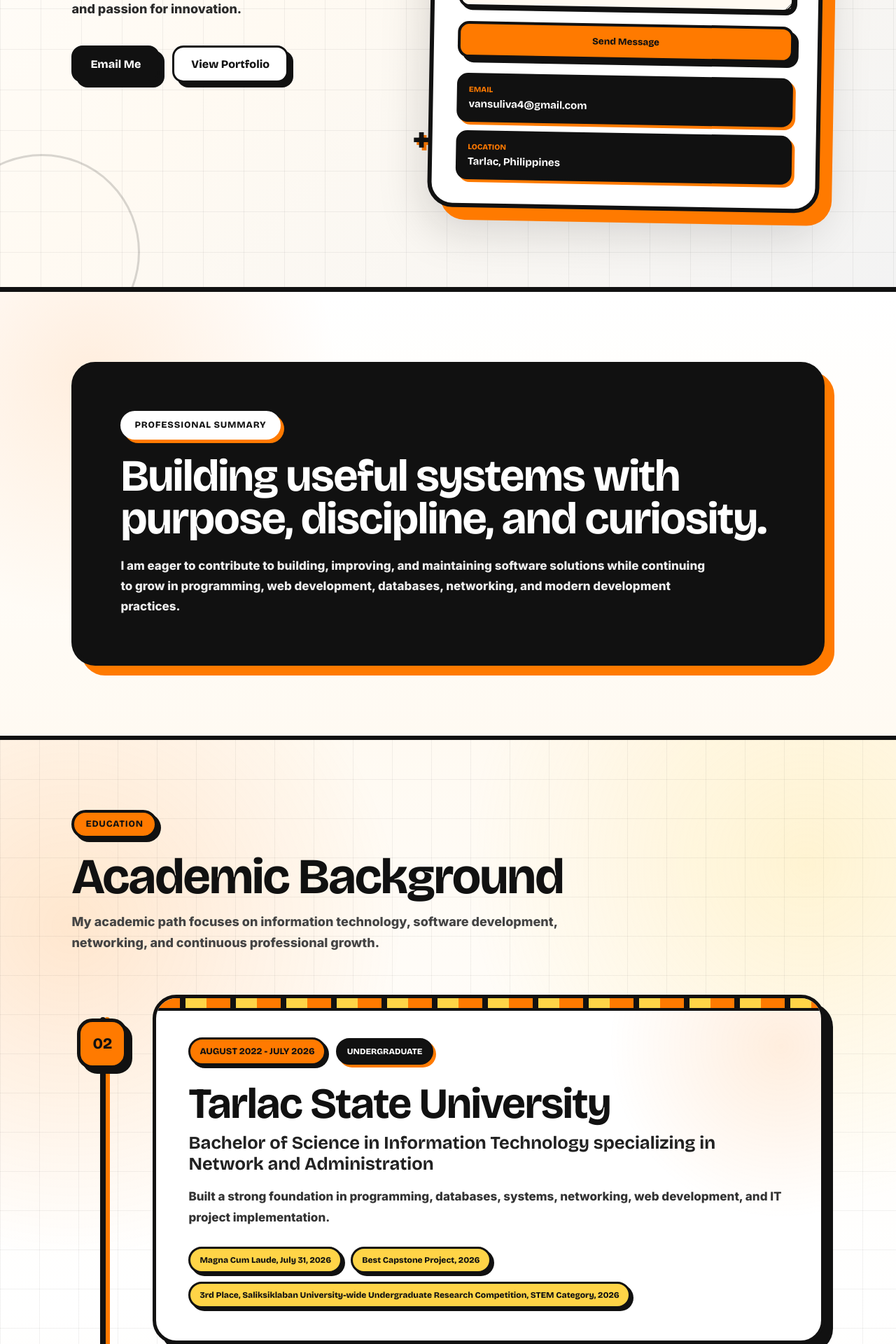
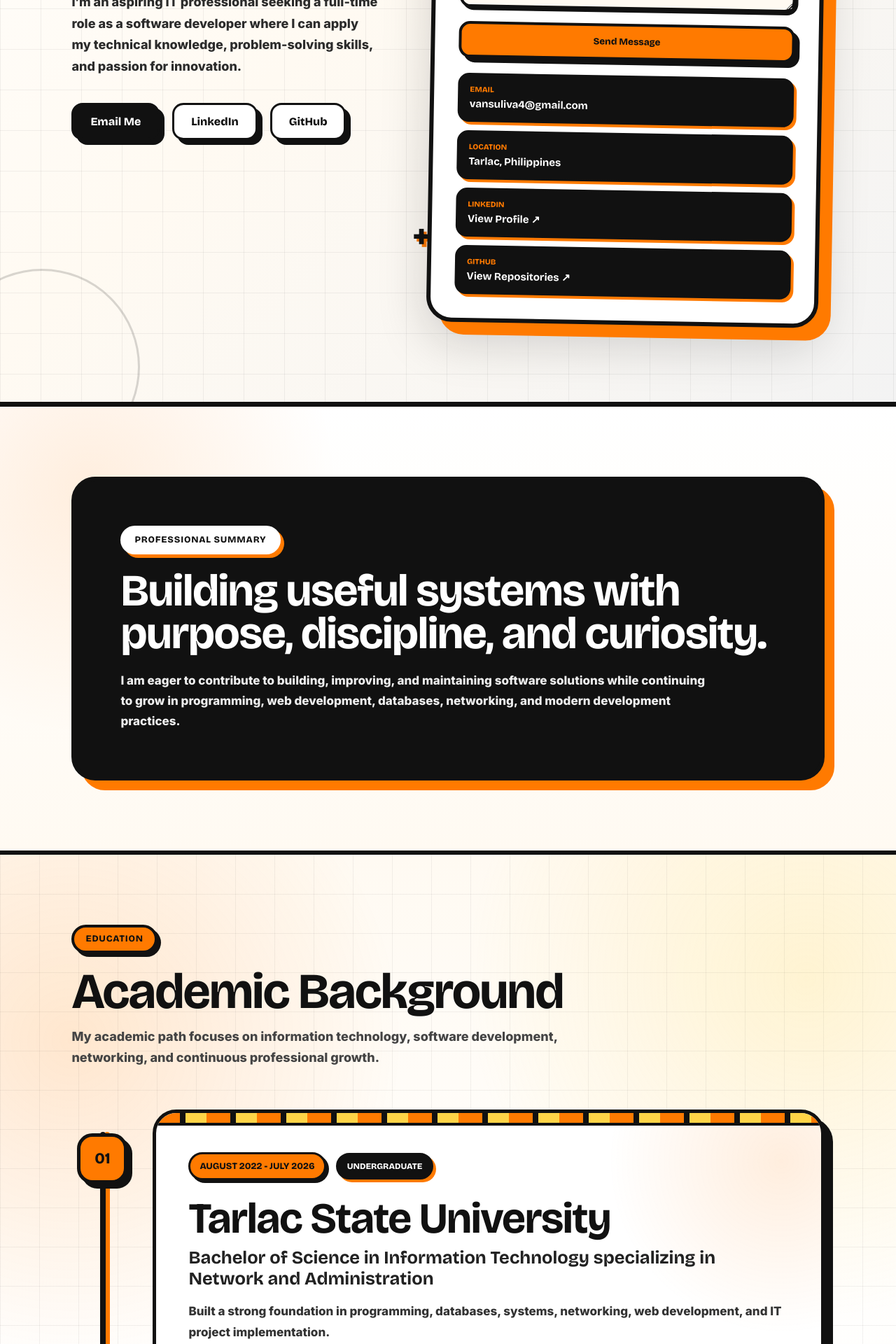
Before and after one commit to vrash12/frontend, a React (Vite) app: page /about in a window 1280 px wide. Shown: the part 840-2760 px from the top of the page at 70% size. Built offline with nearby package versions, Linux system fonts and the light colour scheme; no server answers.

Commit message:
Added linkedin

```diff
--- a/src/pages/About.tsx
+++ b/src/pages/About.tsx
@@ -1,5 +1,11 @@
 import { useState } from "react";
 import type { FormEvent } from "react";
+
+const linkedInUrl =
+  "https://www.linkedin.com/in/van-rodolf-suliva-779569380/";
+
+const githubUrl =
+  "https://github.com/YOUR-GITHUB-USERNAME";
 
 const skillGroups = [
   {
@@ -12,7 +18,14 @@ const skillGroups = [
   },
   {
     title: "Backend Development",
-    items: ["Django", "Laravel", "Flask", "Node.js", "Spring Boot", "PHP"],
+    items: [
+      "Django",
+      "Laravel",
+      "Flask",
+      "Node.js",
+      "Spring Boot",
+      "PHP",
+    ],
   },
   {
     title: "Mobile Development",
@@ -64,20 +77,28 @@ const emptyContactForm: ContactForm = {
 };
 
 function About() {
-  const [contactForm, setContactForm] = useState<ContactForm>(emptyContactForm);
+  const [contactForm, setContactForm] =
+    useState<ContactForm>(emptyContactForm);
+
   const [formNotice, setFormNotice] = useState("");
 
-  function updateContactForm(field: keyof ContactForm, value: string) {
+  function updateContactForm(
+    field: keyof ContactForm,
+    value: string
+  ) {
     setContactForm((current) => ({
       ...current,
       [field]: value,
     }));
   }
 
-  function handleContactSubmit(event: FormEvent<HTMLFormElement>) {
+  function handleContactSubmit(
+    event: FormEvent<HTMLFormElement>
+  ) {
     event.preventDefault();
 
     const subject = `Portfolio Inquiry from ${contactForm.name}`;
+
     const body = `
 Name: ${contactForm.name}
 Email: ${contactForm.email}
@@ -96,10 +117,22 @@ ${contactForm.message}
   return (
     <main className="about-page neo-about-page">
       <section className="about-hero-neo about-hero-refined">
-        <div className="about-hero-pattern" aria-hidden="true">
-          <span className="about-plus about-plus-one">+</span>
-          <span className="about-plus about-plus-two">+</span>
-          <span className="about-plus about-plus-three">+</span>
+        <div
+          className="about-hero-pattern"
+          aria-hidden="true"
+        >
+          <span className="about-plus about-plus-one">
+            +
+          </span>
+
+          <span className="about-plus about-plus-two">
+            +
+          </span>
+
+          <span className="about-plus about-plus-three">
+            +
+          </span>
+
           <span className="about-orbit about-orbit-one" />
           <span className="about-orbit about-orbit-two" />
         </div>
@@ -113,23 +146,38 @@ ${contactForm.message}
           </h1>
 
           <p>
-            I’m an aspiring IT professional seeking a full-time role as a
-            software developer where I can apply my technical knowledge,
-            problem-solving skills, and passion for innovation.
+            I’m an aspiring IT professional seeking a
+            full-time role as a software developer where I
+            can apply my technical knowledge, problem-solving
+            skills, and passion for innovation.
           </p>
 
           <div className="about-hero-actions">
-            <a href="mailto:vansuliva4@gmail.com" className="btn">
+            <a
+              href="mailto:vansuliva4@gmail.com"
+              className="btn"
+            >
               Email Me
             </a>
 
             <a
-              href="https://vrash12.github.io/van-portfolio/"
+              href={linkedInUrl}
               target="_blank"
               rel="noreferrer"
               className="btn btn-outline"
+              aria-label="Open Van Rodolf Suliva's LinkedIn profile"
             >
-              View Portfolio
+              LinkedIn
+            </a>
+
+            <a
+              href={githubUrl}
+              target="_blank"
+              rel="noreferrer"
+              className="btn btn-outline"
+              aria-label="Open Van Rodolf Suliva's GitHub profile"
+            >
+              GitHub
             </a>
           </div>
         </div>
@@ -143,18 +191,26 @@ ${contactForm.message}
           <h2>Let’s build something useful.</h2>
 
           <p>
-            Send a short message about your project, collaboration, internship,
-            or software development opportunity.
+            Send a short message about your project,
+            collaboration, internship, or software development
+            opportunity.
           </p>
 
-          <form className="about-contact-form" onSubmit={handleContactSubmit}>
+          <form
+            className="about-contact-form"
+            onSubmit={handleContactSubmit}
+          >
             <label>
               Name
+
               <input
                 type="text"
                 value={contactForm.name}
                 onChange={(event) =>
-                  updateContactForm("name", event.target.value)
+                  updateContactForm(
+                    "name",
+                    event.target.value
+                  )
                 }
                 placeholder="Your name"
                 required
@@ -163,11 +219,15 @@ ${contactForm.message}
 
             <label>
               Email
+
               <input
                 type="email"
                 value={contactForm.email}
                 onChange={(event) =>
-                  updateContactForm("email", event.target.value)
+                  updateContactForm(
+                    "email",
+                    event.target.value
+                  )
                 }
                 placeholder="your@email.com"
                 required
@@ -176,20 +236,31 @@ ${contactForm.message}
 
             <label>
               Message
+
               <textarea
                 rows={5}
                 value={contactForm.message}
                 onChange={(event) =>
-                  updateContactForm("message", event.target.value)
+                  updateContactForm(
+                    "message",
+                    event.target.value
+                  )
                 }
                 placeholder="Tell me what you need help with..."
                 required
               />
             </label>
 
-            {formNotice && <p className="about-form-notice">{formNotice}</p>}
+            {formNotice && (
+              <p className="about-form-notice">
+                {formNotice}
+              </p>
+            )}
 
-            <button type="submit" className="btn about-form-submit">
+            <button
+              type="submit"
+              className="btn about-form-submit"
+            >
               Send Message
             </button>
           </form>
@@ -197,12 +268,45 @@ ${contactForm.message}
           <div className="about-contact-mini-grid">
             <div>
               <span>Email</span>
-              <strong>vansuliva4@gmail.com</strong>
+
+              <strong>
+                <a href="mailto:vansuliva4@gmail.com">
+                  vansuliva4@gmail.com
+                </a>
+              </strong>
             </div>
 
             <div>
               <span>Location</span>
               <strong>Tarlac, Philippines</strong>
+            </div>
+
+            <div>
+              <span>LinkedIn</span>
+
+              <strong>
+                <a
+                  href={linkedInUrl}
+                  target="_blank"
+                  rel="noreferrer"
+                >
+                  View Profile ↗
+                </a>
+              </strong>
+            </div>
+
+            <div>
+              <span>GitHub</span>
+
+              <strong>
+                <a
+                  href={githubUrl}
+                  target="_blank"
+                  rel="noreferrer"
+                >
+                  View Repositories ↗
+                </a>
+              </strong>
             </div>
           </div>
         </aside>
@@ -210,32 +314,75 @@ ${contactForm.message}
 
       <section className="about-summary-section">
         <div className="about-summary-card">
-          <p className="section-kicker">Professional Summary</p>
+          <p className="section-kicker">
+            Professional Summary
+          </p>
 
-          <h2>Building useful systems with purpose, discipline, and curiosity.</h2>
+          <h2>
+            Building useful systems with purpose,
+            discipline, and curiosity.
+          </h2>
 
           <p>
-            I am eager to contribute to building, improving, and maintaining
-            software solutions while continuing to grow in programming, web
-            development, databases, networking, and modern development
-            practices.
+            I am eager to contribute to building, improving,
+            and maintaining software solutions while
+            continuing to grow in programming, web
+            development, databases, networking, and modern
+            development practices.
           </p>
         </div>
       </section>
 
-
       <section className="about-education-section enhanced-education-section">
         <div className="about-section-heading education-heading-enhanced">
           <p className="section-kicker">Education</p>
+
           <h2>Academic Background</h2>
+
           <p>
-      My academic path focuses on information technology, software development,
-      networking, and continuous professional growth.
+            My academic path focuses on information
+            technology, software development, networking, and
+            continuous professional growth.
           </p>
         </div>
 
         <div className="education-journey">
+          <article className="education-card">
+            <div className="education-card-marker">
+              <span>01</span>
+            </div>
 
+            <div className="education-card-content">
+              <div className="education-card-top">
+                <span className="about-year-pill">
+                  August 2022 - July 2026
+                </span>
+
+                <strong>Undergraduate</strong>
+              </div>
+
+              <h3>Tarlac State University</h3>
+
+              <h4>
+                Bachelor of Science in Information Technology
+                specializing in Network and Administration
+              </h4>
+
+              <p>
+                Built a strong foundation in programming,
+                databases, systems, networking, web
+                development, and IT project implementation.
+              </p>
+
+              <div className="about-achievement-list education-achievement-list">
+                {achievements.map((achievement) => (
+                  <span key={achievement}>
+                    {achievement}
+                  </span>
+                ))}
+              </div>
+            </div>
+          </article>
 
           <article className="education-card">
             <div className="education-card-marker">
@@ -244,48 +391,24 @@ ${contactForm.message}
 
             <div className="education-card-content">
               <div className="education-card-top">
-          <span className="about-year-pill">August 2022 - July 2026</span>
-          <strong>Undergraduate</strong>
-        </div>
+                <span className="about-year-pill">
+                  2020 - 2022
+                </span>
 
-        <h3>Tarlac State University</h3>
-
-        <h4>
-          Bachelor of Science in Information Technology specializing in Network
-          and Administration
-        </h4>
-
-        <p>
-          Built a strong foundation in programming, databases, systems,
-          networking, web development, and IT project implementation.
-        </p>
-
-        <div className="about-achievement-list education-achievement-list">
-          {achievements.map((achievement) => (
-            <span key={achievement}>{achievement}</span>
-          ))}
-        </div>
-      </div>
-    </article>
-
-    <article className="education-card">
-      <div className="education-card-marker">
-        <span>03</span>
-      </div>
-
-      <div className="education-card-content">
-        <div className="education-card-top">
-          <span className="about-year-pill">2020 - 2022</span>
                 <strong>Senior High</strong>
               </div>
 
-        <h3>St. Vincent School Foundation, Inc.</h3>
+              <h3>
+                St. Vincent School Foundation, Inc.
+              </h3>
 
               <h4>STEM Strand</h4>
 
               <p>
-          Developed academic discipline, problem-solving skills, and a stronger
-          interest in science, technology, and analytical thinking.
+                Developed academic discipline,
+                problem-solving skills, and a stronger
+                interest in science, technology, and
+                analytical thinking.
               </p>
 
               <div className="education-focus-grid">
@@ -300,20 +423,30 @@ ${contactForm.message}
 
       <section className="about-skills-section">
         <div className="about-section-heading center">
-          <p className="section-kicker">Technical Skills</p>
+          <p className="section-kicker">
+            Technical Skills
+          </p>
+
           <h2>Tools, Languages, and Technologies</h2>
 
           <p>
-            A focused technical stack across software development, backend
-            systems, databases, networking, cloud deployment, and IoT.
+            A focused technical stack across software
+            development, backend systems, databases,
+            networking, cloud deployment, and IoT.
           </p>
         </div>
 
         <div className="about-skills-grid">
           {skillGroups.map((group, index) => (
-            <article className="about-skill-card" key={group.title}>
+            <article
+              className="about-skill-card"
+              key={group.title}
+            >
               <div className="about-skill-card-top">
-                <span>{String(index + 1).padStart(2, "0")}</span>
+                <span>
+                  {String(index + 1).padStart(2, "0")}
+                </span>
+
                 <strong>{group.title}</strong>
               </div>
 
@@ -330,12 +463,15 @@ ${contactForm.message}
       <section className="about-experience-section">
         <div className="about-section-heading">
           <p className="section-kicker">Experience</p>
+
           <h2>Work and Practical Background</h2>
         </div>
 
         <div className="about-experience-grid">
           <article className="about-experience-card featured">
-            <span className="about-year-pill">February 2026 - May 2026</span>
+            <span className="about-year-pill">
+              February 2026 - May 2026
+            </span>
 
             <h3>Software Developer Intern</h3>
 
@@ -344,25 +480,33 @@ ${contactForm.message}
             </p>
 
             <p>
-              Developed and implemented a custom management system to centralize
-              farmer profiles, rice seed distribution records, and cooperative
-              data. The system included Google Maps API integration for land
-              plotting and farm-location visualization to improve record
-              tracking, reporting, and office workflows.
+              Developed and implemented a custom management
+              system to centralize farmer profiles, rice seed
+              distribution records, and cooperative data. The
+              system included Google Maps API integration for
+              land plotting and farm-location visualization
+              to improve record tracking, reporting, and
+              office workflows.
             </p>
           </article>
 
           <article className="about-experience-card">
-            <span className="about-year-pill">2024 - Present</span>
+            <span className="about-year-pill">
+              2024 - Present
+            </span>
 
             <h3>Freelance Software Developer</h3>
 
-            <p className="about-company">Self-Employed</p>
+            <p className="about-company">
+              Self-Employed
+            </p>
 
             <p>
-              Develop web and mobile applications for clients, from requirements
-              gathering and UI/UX planning to development and deployment. I also
-              provide documentation, bug fixes, and ongoing feature improvements.
+              Develop web and mobile applications for
+              clients, from requirements gathering and UI/UX
+              planning to development and deployment. I also
+              provide documentation, bug fixes, and ongoing
+              feature improvements.
             </p>
           </article>
         </div>
@@ -371,21 +515,28 @@ ${contactForm.message}
       <section className="about-leadership-section">
         <div className="about-leadership-card refined-leadership-card">
           <div className="about-leadership-copy">
-            <p className="section-kicker">Leadership</p>
+            <p className="section-kicker">
+              Leadership
+            </p>
 
-            <h2>Serving through mentorship and community.</h2>
+            <h2>
+              Serving through mentorship and community.
+            </h2>
           </div>
 
           <div className="about-leadership-info">
             <h3>Youth Leader — Deep & Wide PH</h3>
 
             <p>
-              I mentor and guide youth members through faith-based activities
-              and group discussions, helping develop my communication,
-              teaching, and leadership skills.
+              I mentor and guide youth members through
+              faith-based activities and group discussions,
+              helping develop my communication, teaching, and
+              leadership skills.
             </p>
 
-            <span className="about-year-pill">2024 - Present</span>
+            <span className="about-year-pill">
+              2024 - Present
+            </span>
           </div>
         </div>
       </section>
```
Lines whose indentation alone changed are shown as unchanged.
